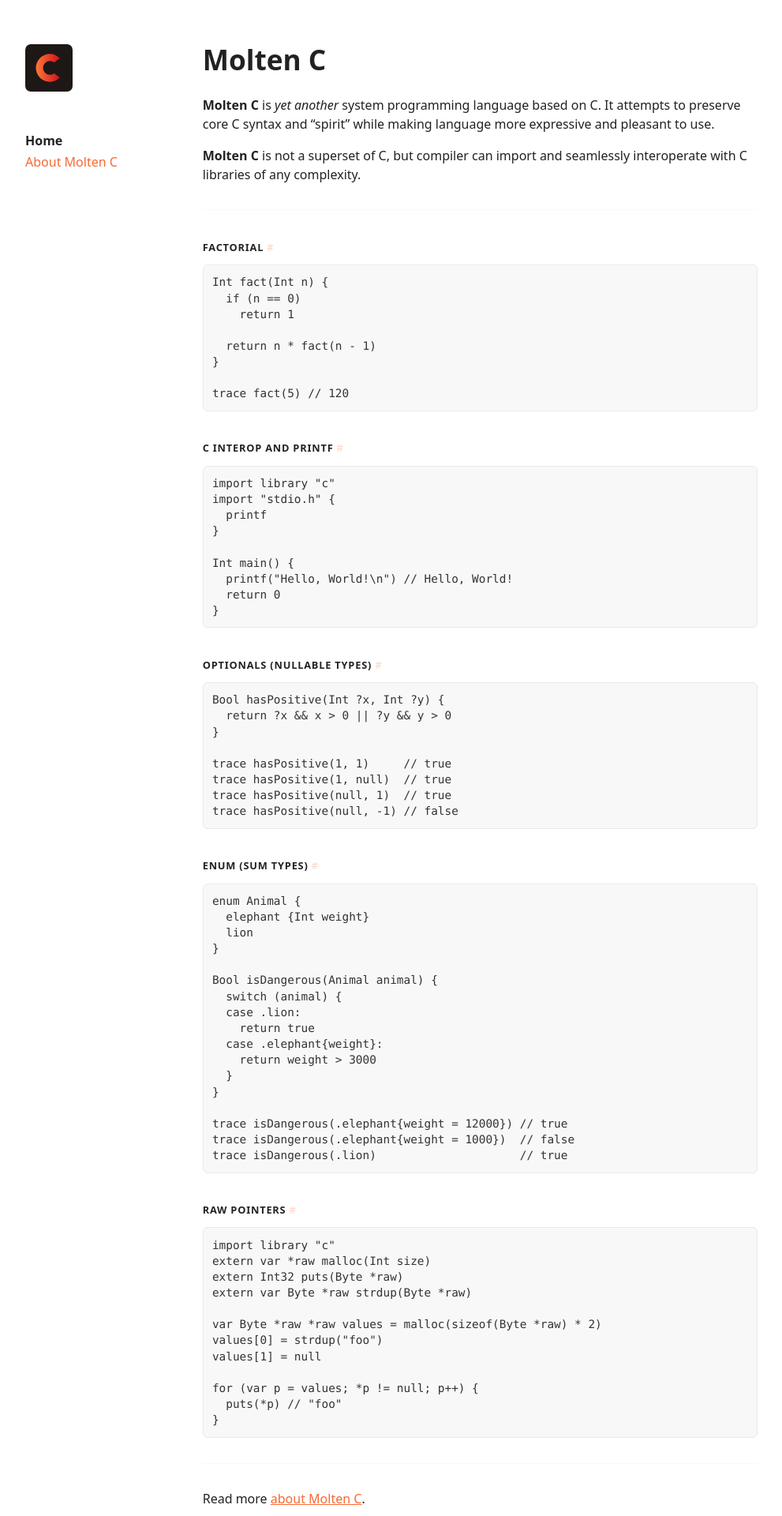
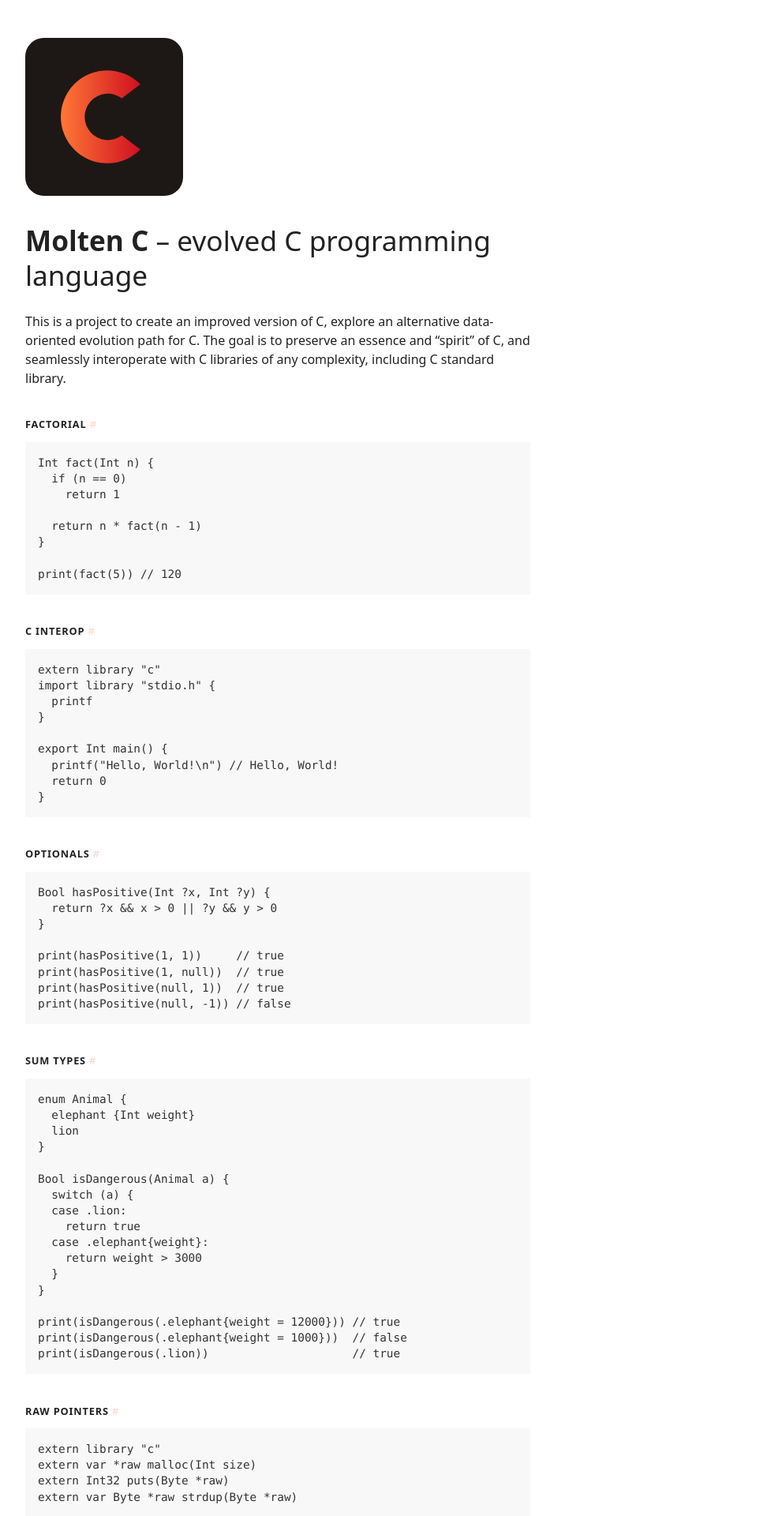
Before and after one commit to iefserge/moltenc.dev, a Jekyll site: the page built from index.md, in a window 1280 px wide. Shown: the top 1920 px of the page at 79% size, without its empty margins (16-1007 px from the left). Built offline with Jekyll 4.4.1, drawn with Linux system fonts in a browser that asks for light colours; some of the changed text lies outside the part shown.

Commit message:
Simplify website

````diff
--- a/_config.yml
+++ b/_config.yml
@@ -1,6 +1,6 @@
 title: Molten C
 tagline: Molten C
-description: System programming language based on C
+description: Evolved C programming language
 url: https://moltenc.dev
 author: iefserge
 logo: https://moltenc.dev/logo.png
--- a/_includes/sidebar.html
+++ /dev/null
@@ -1,18 +0,0 @@
-<aside class="sidebar">
-  <input id="menu-toggle" type="checkbox">
-  <header class="header">
-    <a href="{{ site.url }}{{ site.baseurl }}" class="title">
-      <div class="logo">
-        {% include_relative logo.svg %}
-      </div>
-    </a>
-    <label class="menu" for="menu-toggle" tabindex="1">
-      <svg viewBox="0 0 100 80" width="40" height="40">
-        <rect width="100" height="10"></rect>
-        <rect y="40" width="100" height="10"></rect>
-        <rect y="80" width="100" height="10"></rect>
-      </svg>
-    </label>
-  </header>
-  {% include nav.html %}
-</aside>
--- a/_layouts/default.html
+++ b/_layouts/default.html
@@ -5,7 +5,6 @@
   </head>
   <body>
     <div class="container">
-      {% include sidebar.html %}
       <main class="content">
         <article>
           {% include anchor_headings.html html=content anchorBody="#" anchorClass="anchor" %}
--- a/_sass/layout.scss
+++ b/_sass/layout.scss
@@ -4,18 +4,10 @@ body {
 }
 
 .container {
-  max-width: 60rem;
+  max-width: 42rem;
   display: flex;
   flex-wrap: wrap;
-}
-
-.sidebar {
-  padding-left: 1rem;
-  padding-right: 0.8rem;
-  padding-top: 1rem;
-  padding-bottom: 1rem;
-  flex-basis: 14rem;
-  flex-grow: 1;
+  margin-top: 0;
 }
 
 .content {
@@ -25,31 +17,9 @@ body {
   min-width: 100%;
 }
 
-.menu {
-  background: none;
-  border: none;
-  height: 3.2rem;
-  width: 3.2rem;
-  cursor: pointer;
-  outline: none;
-  display: block;
-  padding: 0.8rem;
-
-  & svg {
-    width: 100%;
-    height: 100%;
-  }
-}
-
 @media (min-width: 55rem) {
-  .sidebar {
-    padding-top: 3.5rem;
-    padding-bottom: 2rem;
-    padding-left: 1rem;
-    padding-right: 1rem;
-  }
-
   .container {
+    margin-top: 2rem;
     margin-left: 2rem;
   }
 
@@ -58,8 +28,4 @@ body {
     padding-bottom: 2rem;
     min-width: 0;
   }
-
-  .menu {
-    display: none;
-  }
 }
--- a/_sass/sidebar.scss
+++ /dev/null
@@ -1,80 +0,0 @@
-.header {
-  height: 3.75rem;
-  min-height: 3.75rem;
-  display: flex;
-  align-items: center;
-}
-
-.sidebar input {
-  display: none;
-}
-
-.nav {
-  display: none;
-}
-
-.sidebar input:checked ~ .nav {
-  display: block;
-}
-
-.sidebar input:checked ~ .header .menu rect {
-  fill: #f86933;
-}
-
-.title {
-  flex-grow: 1;
-  display: flex;
-  height: 100%;
-  align-items: center;
-  font-weight: 800;
-  font-size: 1.5rem;
-  text-decoration: none;
-  color: inherit;
-}
-
-.logo {
-  width: 3.75rem;
-  height: 3.75rem;
-  overflow: hidden;
-}
-
-.logo svg {
-  width: 3.75rem;
-  height: 3.75rem;
-}
-
-.nav-list {
-  padding: 0;
-  margin-top: 0;
-  margin-bottom: 0;
-  list-style: none;
-}
-
-.nav-list a {
-  text-decoration: none;
-  display: block;
-  padding-top: .1rem;
-  padding-bottom: .1rem;
-
-  &.active {
-    font-weight: 600;
-    color: inherit;
-  }
-}
-
-.nav {
-  padding-top: 1.5rem;
-  padding-bottom: 0.5rem;
-  overflow-y: auto;
-  flex: 1 1 auto;
-}
-
-@media (min-width: 55rem) {
-  .nav {
-    display: block;
-    padding-top: 3rem;
-    padding-bottom: 1rem;
-    overflow-y: auto;
-    flex: 1 1 auto;
-  }
-}
--- a/_sass/text.scss
+++ b/_sass/text.scss
@@ -3,14 +3,19 @@ a {
 }
 
 h1, h2, h3, h4, h5, h6 {
-  margin-top: 1.5em;
+  margin-top: 0.7em;
   margin-bottom: 0.7em;
   line-height: 1.25;
 }
 
 h1 {
+  margin-top: 0.8em;
   font-size: 2.2rem;
   font-weight: 400;
+}
+
+h2, h3, h4, h5, h6 {
+  margin-top: 1.5em;
 }
 
 h2 {
@@ -27,11 +32,6 @@ h4 {
   letter-spacing: 0.05rem;
 }
 
-h1 strong {
-  font-weight: 700;
-}
-
-
 hr {
   height: 1px;
   padding: 0;
@@ -42,14 +42,12 @@ hr {
 
 pre {
   overflow: auto;
-  padding: 0.7rem;
+  padding: 1rem;
   cursor: text;
   font-size: 0.9em;
   color: #333333;
   line-height: 1.4;
   background: #f8f8f8;
-  border: 1px solid #eaeaea;
-  border-radius: 6px;
 }
 
 .btn {
--- a/index.md
+++ b/index.md
@@ -1,20 +1,17 @@
 ---
 layout: page
-title: Molten C
+title: Evolved C programming language
 nav_order: 1
 nav_title: Home
 ---
-# __Molten C__
+![Molten C]({{site.url}}/logo.svg){:width="200px"}
 
-__Molten C__ is _yet another_ system programming language based on C.
-It attempts to preserve core C syntax and "spirit"
-while making language more expressive and pleasant to use.
+# __Molten C__ -- evolved C programming language
 
-__Molten C__ is not a superset of C,
-but compiler can import and seamlessly interoperate with C libraries of
-any complexity.
-
----
+This is a project to create an improved version of C, explore
+an alternative data-oriented evolution path for C. The goal is to preserve
+an essence and "spirit" of C, and seamlessly
+interoperate with C libraries of any complexity, including C standard library.
 
 #### Factorial
 
@@ -26,37 +23,37 @@ Int fact(Int n) {
   return n * fact(n - 1)
 }
 
-trace fact(5) // 120
+print(fact(5)) // 120
 ```
 
-#### C interop and printf
+#### C Interop
 
 ```
-import library "c"
-import "stdio.h" {
+extern library "c"
+import library "stdio.h" {
   printf
 }
 
-Int main() {
+export Int main() {
   printf("Hello, World!\n") // Hello, World!
   return 0
 }
 ```
 
-#### Optionals (nullable types)
+#### Optionals
 
 ```
 Bool hasPositive(Int ?x, Int ?y) {
   return ?x && x > 0 || ?y && y > 0
 }
 
-trace hasPositive(1, 1)     // true
-trace hasPositive(1, null)  // true
-trace hasPositive(null, 1)  // true
-trace hasPositive(null, -1) // false
+print(hasPositive(1, 1))     // true
+print(hasPositive(1, null))  // true
+print(hasPositive(null, 1))  // true
+print(hasPositive(null, -1)) // false
 ```
 
-#### Enum (sum types)
+#### Sum Types
 
 ```
 enum Animal {
@@ -64,8 +61,8 @@ enum Animal {
   lion
 }
 
-Bool isDangerous(Animal animal) {
-  switch (animal) {
+Bool isDangerous(Animal a) {
+  switch (a) {
   case .lion:
     return true
   case .elephant{weight}:
@@ -73,15 +70,15 @@ Bool isDangerous(Animal animal) {
   }
 }
 
-trace isDangerous(.elephant{weight = 12000}) // true
-trace isDangerous(.elephant{weight = 1000})  // false
-trace isDangerous(.lion)                     // true
+print(isDangerous(.elephant{weight = 12000})) // true
+print(isDangerous(.elephant{weight = 1000}))  // false
+print(isDangerous(.lion))                     // true
 ```
 
 #### Raw Pointers
 
 ```
-import library "c"
+extern library "c"
 extern var *raw malloc(Int size)
 extern Int32 puts(Byte *raw)
 extern var Byte *raw strdup(Byte *raw)
@@ -95,9 +92,68 @@ for (var p = values; *p != null; p++) {
 }
 ```
 
----
+## Compatibility with C
 
-Read more [about Molten C]({{ '/about' | absolute_url }}).
+Molten C is not source compatible with C,
+but compiler can import C headers and interoperate with C libraries.
+This is possible because Molten C can parse C code and convert C headers
+on the fly. Code in this language can be integrated into C projects
+file-by-file.
+
+## Applications
+
+This is a "non-object-oriented" language, more aligned with
+data-oriented design paradigm.
+There are no classes, interfaces or type behaviors in the language.
+It goes another direction, featuring fully structural type system with
+support for opaque types for data hiding.
+
+The name __Molten C__ can mean various things:
+
+- reforged C
+- language that is not SOLID
+- yet another language inspired by C
+
+This language is not the best language for many programs, but it attempts
+to be really good for:
+
+- software with low latency or memory requirements
+- low level software like operating systems or hardware drivers
+- graphics software like renderers or games
+- WebAssembly programs
+
+## Implementation
+
+Molten C compiler is written in C and depends on [LLVM](http://llvm.org/) for
+code generation. This allows it to generate fast code and rich debug
+information.
+
+To support excellent C interop, compiler includes separate parsers for
+C and Molten C languages, as well as C
+preprocessor. Both parsers generate the same AST nodes. This
+allows any C headers to be imported into Molten C, which means
+Molten C compiler can compile arbitrary C source code.
+
+There is an additional intermediate IR, that is similar to LLVM IR,
+but more high level. In the future, code analysis and
+optimization passes can be added.
+
+## Project Status
+
+Compiler has been in development since 2018. It went through
+multiple full and partial rewrites and a number of experiments.
+
+Source code is not publicly available yet. There are a few
+important missing features and refinements that need to be done before the
+initial release.
+It's hard to say when this happens, but current estimate is sometime
+during fall 2020.
+
+## Author
+
+|---|---|
+|![Serge](https://avatars1.githubusercontent.com/u/6034700?s=460&v=4){:width="80px" style="border-radius:10px;margin-right:1rem;"}|**Sergii Iefremov (Serge)**<br>[Github](https://github.com/iefserge) [Twitter](https://twitter.com/iefserge)|
+
 
 ---
 
--- a/styles.scss
+++ b/styles.scss
@@ -4,5 +4,4 @@
 @import "layout";
 @import "text";
 @import "anchor";
-@import "sidebar";
 @import "footer";
````
Also changed, not shown: about.md (deleted, +0 -74 lines).
